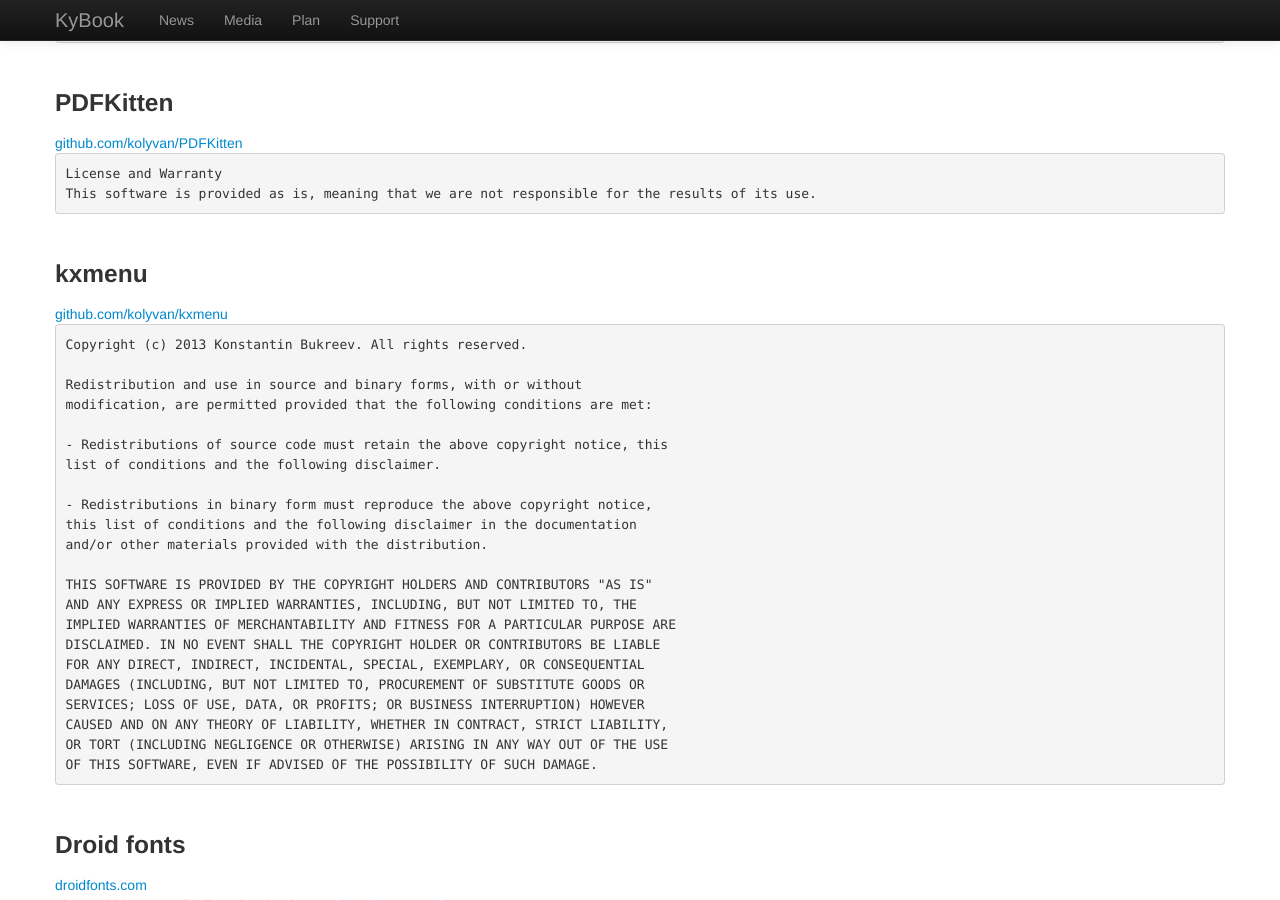
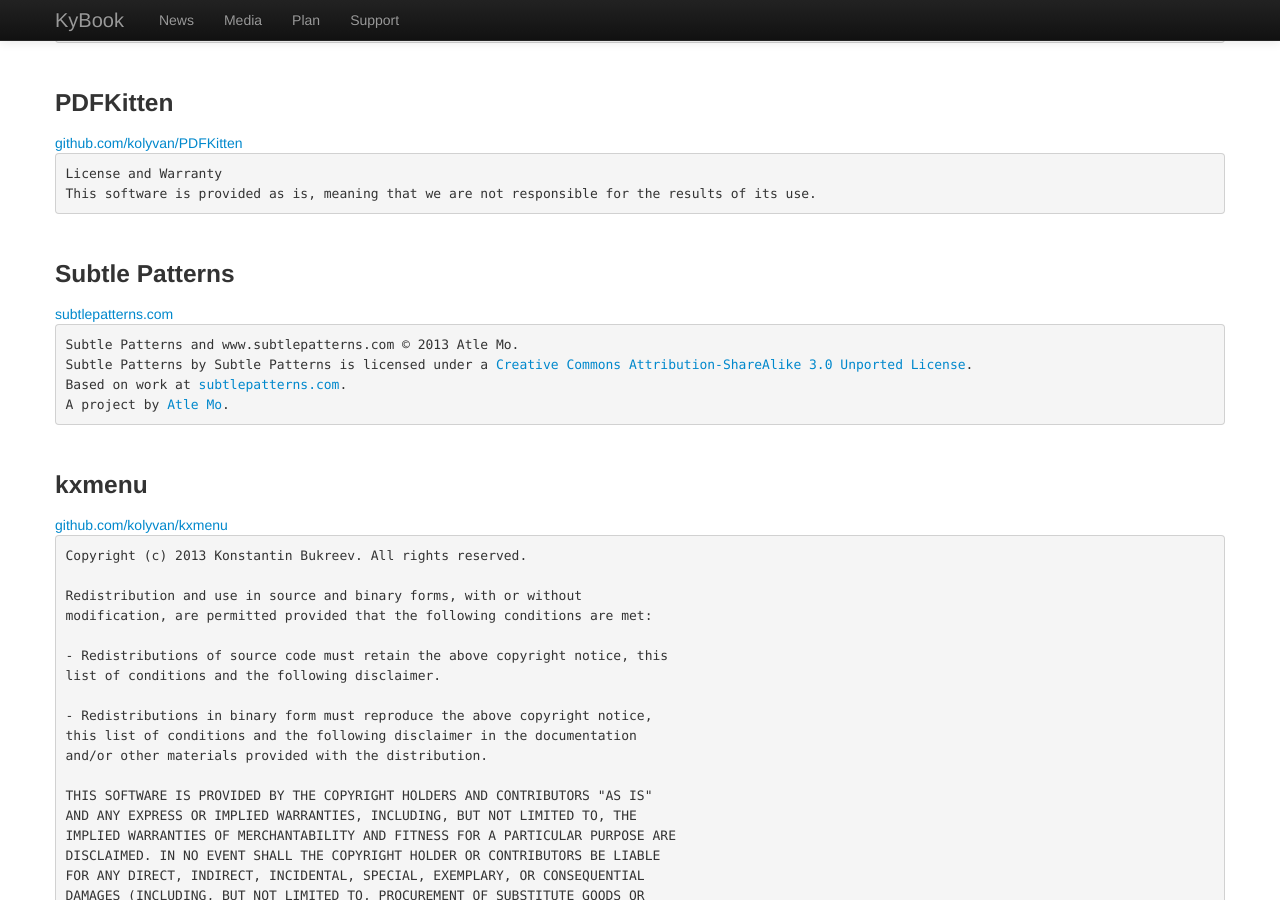
Before and after one commit to kolyvan/kolyvan.github.com, a Jekyll site: the page built from kybook/licensing.html, in a window 1280 px wide and 900 px high, scrolled down 6460 px. Built offline with Jekyll 4.4.1, drawn with Linux system fonts in a browser that asks for light colours; nearby versions of some CDN libraries.

Commit message:
update kybook licensing

```diff
--- a/kybook/licensing.html
+++ b/kybook/licensing.html
@@ -319,6 +319,18 @@
 <br />
 
 <div>
+<h3>Subtle Patterns</h3>
+<div><a href="http://subtlepatterns.com">subtlepatterns.com</a></div>
+<pre>
+Subtle Patterns and www.subtlepatterns.com © 2013 Atle Mo.
+Subtle Patterns by Subtle Patterns is licensed under a <a href="http://creativecommons.org/licenses/by-sa/3.0/deed.en_US">Creative Commons Attribution-ShareAlike 3.0 Unported License</a>.
+Based on work at <a href="http://subtlepatterns.com">subtlepatterns.com</a>.
+A project by <a href="http://atlemo.com">Atle Mo</a>.
+</pre>
+</div>
+<br />
+
+<div>
 <h3>kxmenu</h3>
 <div><a href="https://github.com/kolyvan/kxmenu">github.com/kolyvan/kxmenu</a></div>
 <pre>
```
